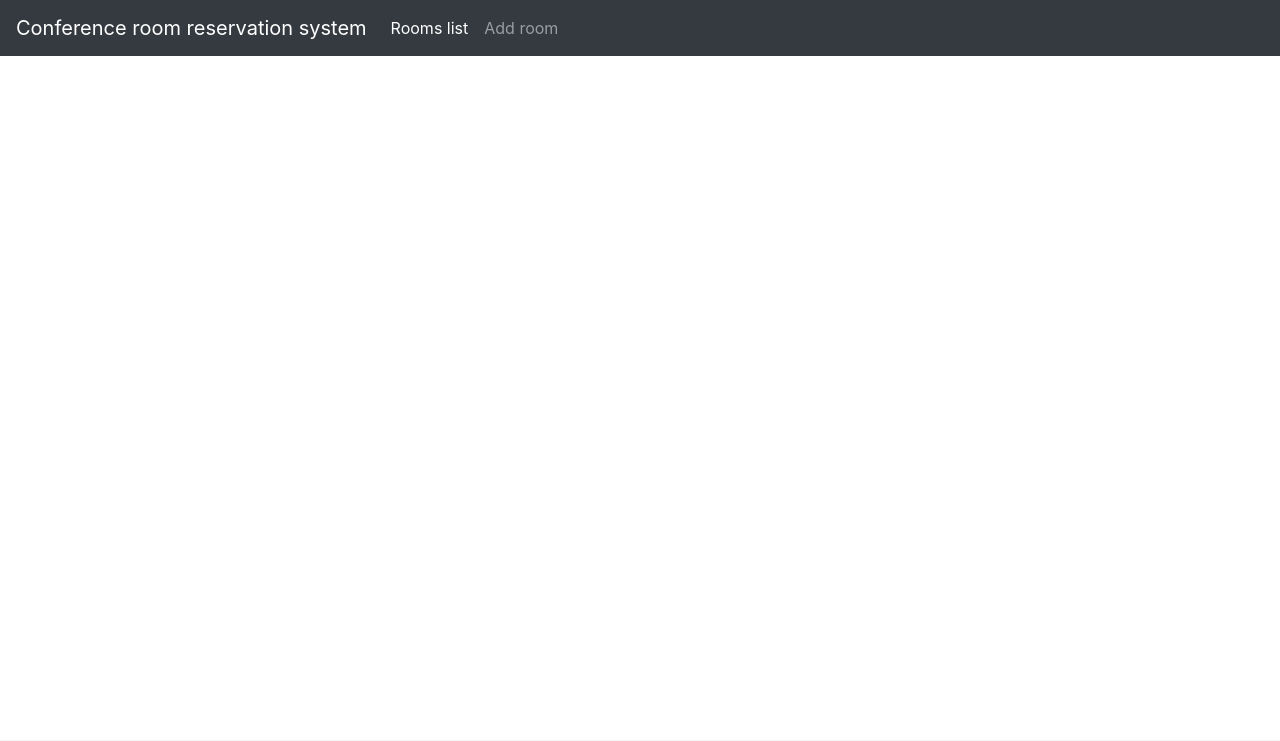
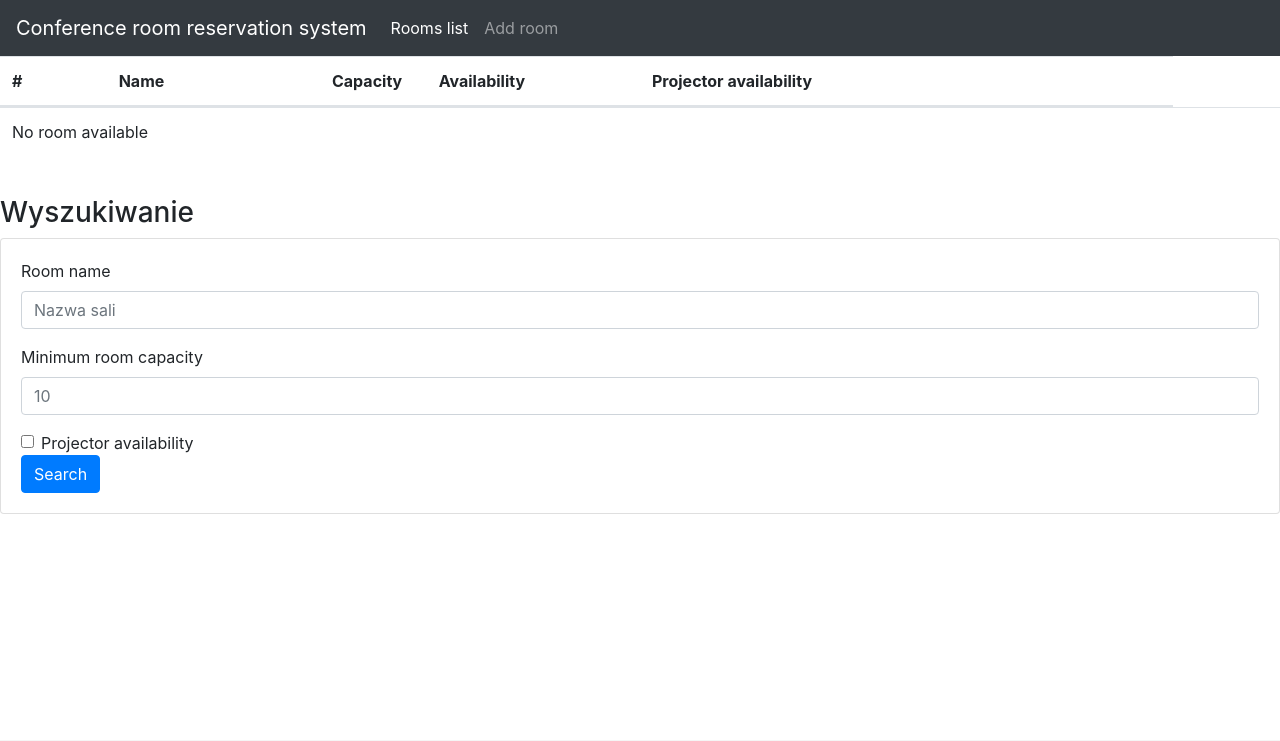
Before and after one commit to JankoLoL/Conference_Room_Reservation, a Django app: page / in a window 1280 px wide. Shown: the top 741 px of the page. Run offline with Django 4.2, Linux system fonts and the light colour scheme; data that the repository does not hold is empty; some libraries are stand-ins or nearby versions.

Commit message:
room reserve,search,details

```diff
--- a/Conference_Room_app/templates/edit_room.html
+++ b/Conference_Room_app/templates/edit_room.html
@@ -5,7 +5,7 @@
     <meta name="viewport"
           content="width=device-width, user-scalable=no, initial-scale=1.0, maximum-scale=1.0, minimum-scale=1.0">
     <meta http-equiv="X-UA-Compatible" content="ie=edge">
-    {% block title %}Modify room{% endblock title %}
+    {% block title %}Edit room{% endblock title %}
 </head>
 <body>
 {% block content %}
--- a/Conference_Room_app/templates/rooms.html
+++ b/Conference_Room_app/templates/rooms.html
@@ -17,6 +17,7 @@
             <th scope="col" class="col-1">#</th>
             <th scope="col" class="col-2">Name</th>
             <th scope="col" class="col-1">Capacity</th>
+            <th scope="col" class="col-2">Availability</th>
             <th scope="col" class="col-5" colspan="4">Projector availability</th>
         </tr>
         </thead>
@@ -28,6 +29,11 @@
                     <a href="/room/{{ room.id }}/">{{ room.name }}</a>
                 </td>
                 <td class="col-1">{{ room.capacity }}</td>
+                {% if room.reserved %}
+                    <td class="col-2" style="color:red;">Already reserved</td>
+                {% else %}
+                    <td class="col-2" style="color:green;">It is available</td>
+                {% endif %}
                 {% if room.projector_availability %}
                     <td class="col-2" style="color:green;">&#9745;</td>
                 {% else %}
@@ -50,6 +56,30 @@
         {% endfor %}
         </tbody>
     </table>
+    <br>
+    <h3>Wyszukiwanie</h3>
+    <div class="card">
+        <div class="card-body">
+            <form action="/search" method="GET">
+                {% csrf_token %}
+                <div class="form-group">
+                    <label for="room-name">Room name</label>
+                    <input type="text" class="form-control" id="room-name" aria-describedby="room-name-help"
+                           placeholder="Nazwa sali" name="room-name">
+                </div>
+                <div class="form-group">
+                    <label for="capacity">Minimum room capacity</label>
+                    <input type="number" step="1" class="form-control" id="capacity" placeholder="10" name="capacity">
+                </div>
+
+                <div class="form-check">
+                    <input type="checkbox" class="form-check-input" name="projector" id="projector">
+                    <label class="form-check-label" for="projector">Projector availability</label>
+                </div>
+                <button type="submit" class="btn btn-primary">Search</button>
+            </form>
+        </div>
+    </div>
 
 {% endblock %}%>
 </body>
--- a/Conference_Room_app/views.py
+++ b/Conference_Room_app/views.py
@@ -1,6 +1,8 @@
+import datetime
+
 from django.shortcuts import render, redirect
 from django.views import View
-from Conference_Room_app.models import ConferenceRoom
+from Conference_Room_app.models import ConferenceRoom, RoomReservation
 
 
 class MainView(View):
@@ -33,6 +35,9 @@ class AddRoomView(View):
 class RoomsListView(View):
     def get(self, request):
         rooms = ConferenceRoom.objects.all()
+        for room in rooms:
+            reservation_dates = [reservation.date for reservation in room.roomreservation_set.all()]
+            room.reserved = datetime.date.today() in reservation_dates
         return render(request, "rooms.html", context={"rooms": rooms})
 
 
@@ -69,3 +74,54 @@ class EditRoomView(View):
         room.projector_availability = projector
         room.save()
         return redirect("rooms-list")
+
+
+class ReservationView(View):
+    def get(self, request, room_id):
+        room = ConferenceRoom.objects.get(id=room_id)
+        reservations = room.roomreservation_set.filter(date__gte=str(datetime.date.today())).order_by('date')
+        return render(request, "reservation.html", context={"room": room, "reservations": reservations})
+
+    def post(self, request, room_id):
+        room = ConferenceRoom.objects.get(id=room_id)
+        date = request.POST.get("reservation-date")
+        comment = request.POST.get("comment")
+
+        reservations = room.roomreservation_set.filter(date__gte=str(datetime.date.today())).order_by('date')
+
+        if RoomReservation.objects.filter(room=room, date=date):
+            return render(request, "reservation.html", context={"room": room, "error": "Room is already reserved !"})
+        if date < str(datetime.date.today()):
+            return render(request, "reservation.html", context={"room": room, "error": "Date is in teh past"})
+
+        RoomReservation.objects.create(room=room, date=date, comment=comment)
+        return redirect("rooms-list")
+
+
+class RoomDetailsView(View):
+    def get(self, request, room_id):
+        room = ConferenceRoom.objects.get(id=room_id)
+        reservations = room.roomreservation_set.filter(date__gte=str(datetime.date.today())).order_by('date')
+        return render(request, "room_details.html", context={"room": room, "reservations": reservations})
+
+
+class SearchView(View):
+    def get(self, request):
+        name = request.GET.get("room-name")
+        capacity = request.GET.get("capacity")
+        capacity = int(capacity) if capacity else 0
+        projector = request.GET.get("projector") == "on"
+
+        rooms = ConferenceRoom.objects.all()
+        if projector:
+            rooms = rooms.filter(projector_availability=projector)
+        if capacity:
+            rooms = rooms.filter(capacity__gte=capacity)
+        if name:
+            rooms.filter(name__contains=name)
+
+        for room in rooms:
+            reservation_dates = [reservation.date for reservation in room.roomreservation_set.all()]
+            room.reserved = str(datetime.date.today()) in reservation_dates
+
+        return render(request, "rooms.html", context={"rooms": rooms, "date": datetime.date.today()})
--- a/Conference_Room_project/urls.py
+++ b/Conference_Room_project/urls.py
@@ -17,13 +17,17 @@ Including another URLconf
 from django.contrib import admin
 from django.urls import path
 
-from Conference_Room_app.views import MainView, AddRoomView, RoomsListView, DeleteRoomView, EditRoomView
+from Conference_Room_app.views import MainView, AddRoomView, RoomsListView, DeleteRoomView, EditRoomView, \
+    ReservationView, RoomDetailsView, SearchView
 
 urlpatterns = [
     path('admin/', admin.site.urls),
-    path('', MainView.as_view(), name='index'),
+    path('', RoomsListView.as_view(), name='room-list'),
     path('room/new/', AddRoomView.as_view(), name='add-room'),
     path('rooms/', RoomsListView.as_view(), name='rooms-list'),
     path('room/delete/<int:room_id>/', DeleteRoomView.as_view(), name='delete-room'),
     path('room/edit/<int:room_id>/', EditRoomView.as_view(), name='edit-room'),
+    path('room/reserve/<int:room_id>/', ReservationView.as_view(), name='reserve-room'),
+    path('room/<int:room_id>/', RoomDetailsView.as_view(), name="room"),
+    path('search/', SearchView.as_view(), name="room-list"),
 ]
```
Also changed, not shown: Conference_Room_app/models.py (+9 -0 lines), Conference_Room_app/templates/reservation.html (added, +60 -0 lines), Conference_Room_app/templates/room_details.html (added, +45 -0 lines), Conference_Room_app/migrations/0002_roomreservation.py (added), 1 other file.
